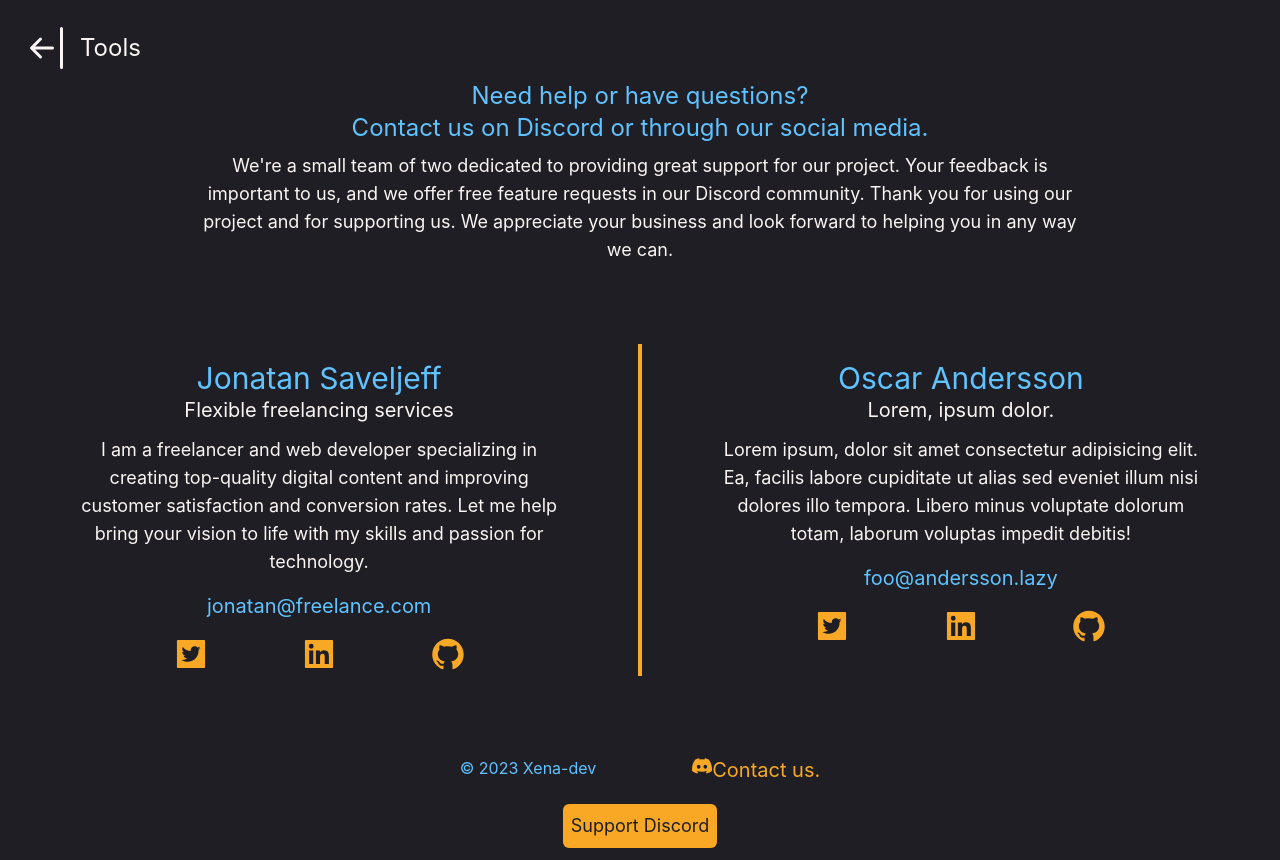
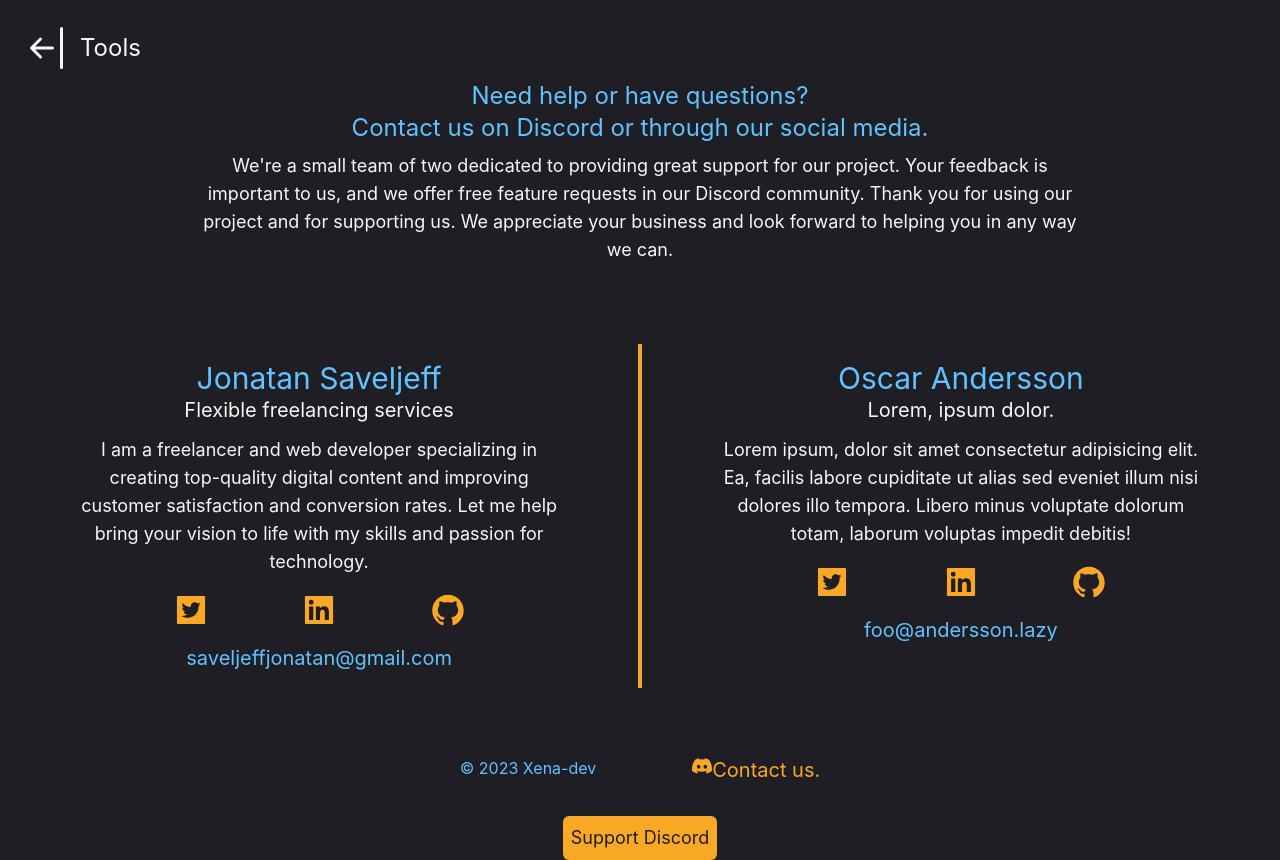
Before and after one commit to XenaDevs/tools, a Next.js app: page /contact in a window 1280 px wide. Built offline with nearby package versions, Linux system fonts and the light colour scheme.

Commit message:
hide clutter on phone view

```diff
--- a/pages/contact.tsx
+++ b/pages/contact.tsx
@@ -37,8 +37,7 @@ const Contact = () => {
               and conversion rates. Let me help bring your vision to life with
               my skills and passion for technology.
             </p>
-            <p className="my-4 text-Accent text-xl">jonatan@freelance.com</p>
-            <div className="flex justify-evenly text-4xl mt-2 text-CTA">
+            <div className="flex justify-evenly text-4xl my-4 text-CTA">
               <AiFillTwitterSquare
                 onClick={() => router.push("https://twitter.com/JonatanSav")}
                 className="hover:cursor-pointer hover:bg-opacity-90"
@@ -58,6 +57,9 @@ const Contact = () => {
                 className="hover:cursor-pointer hover:bg-opacity-90"
               />
             </div>
+            <p className="hidden md:flex justify-center my-4 text-Accent text-xl">
+              saveljeffjonatan@gmail.com
+            </p>
           </div>
 
           <div className="mt-6 md:hidden" />
@@ -76,8 +78,7 @@ const Contact = () => {
               illo tempora. Libero minus voluptate dolorum totam, laborum
               voluptas impedit debitis!
             </p>
-            <p className="my-4 text-Accent text-xl">foo@andersson.lazy</p>
-            <div className="flex justify-evenly text-4xl mt-2 text-CTA">
+            <div className="flex justify-evenly text-4xl my-4 text-CTA">
               <AiFillTwitterSquare
                 className="hover:cursor-pointer hover:bg-opacity-90"
                 onClick={() => router.push("/")}
@@ -92,6 +93,9 @@ const Contact = () => {
                 className="hover:cursor-pointer hover:bg-opacity-90"
               />
             </div>
+            <p className="hidden md:flex justify-center text-Accent text-xl">
+              foo@andersson.lazy
+            </p>
           </div>
         </div>
 
```
